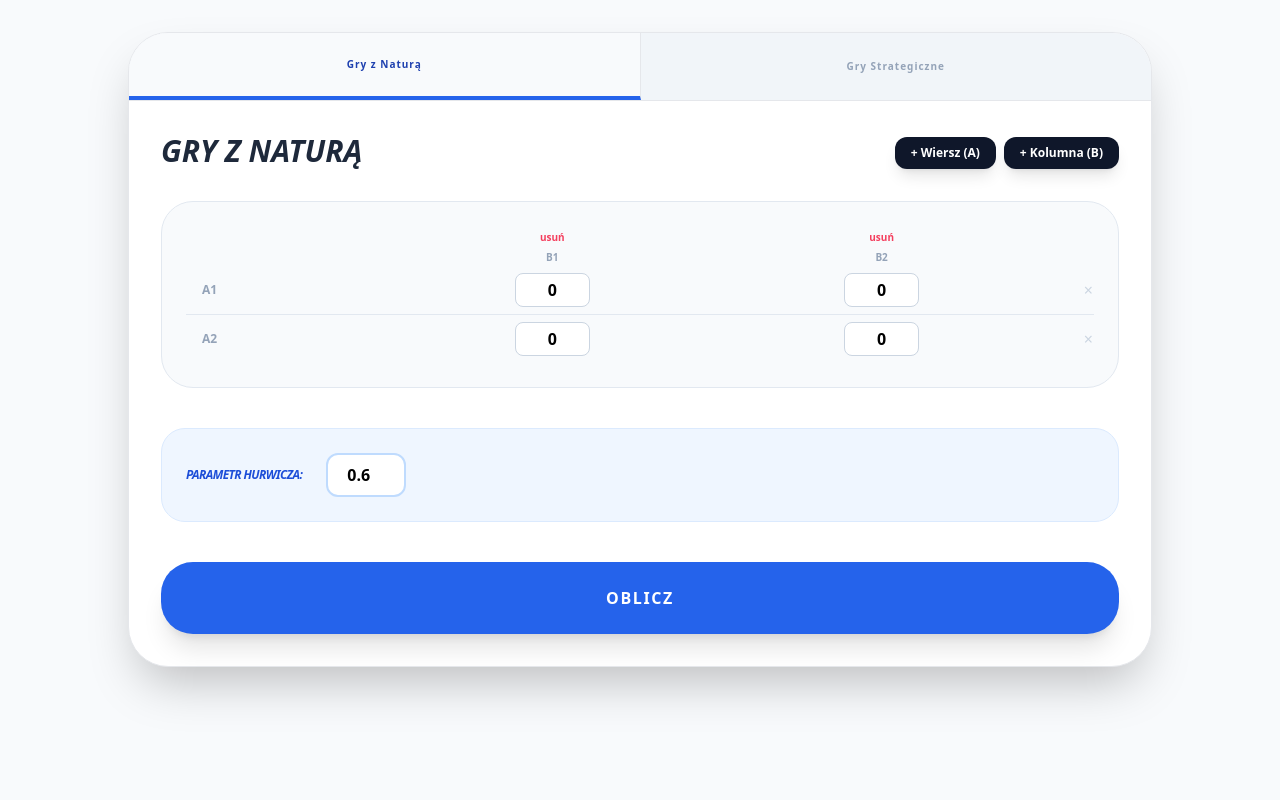
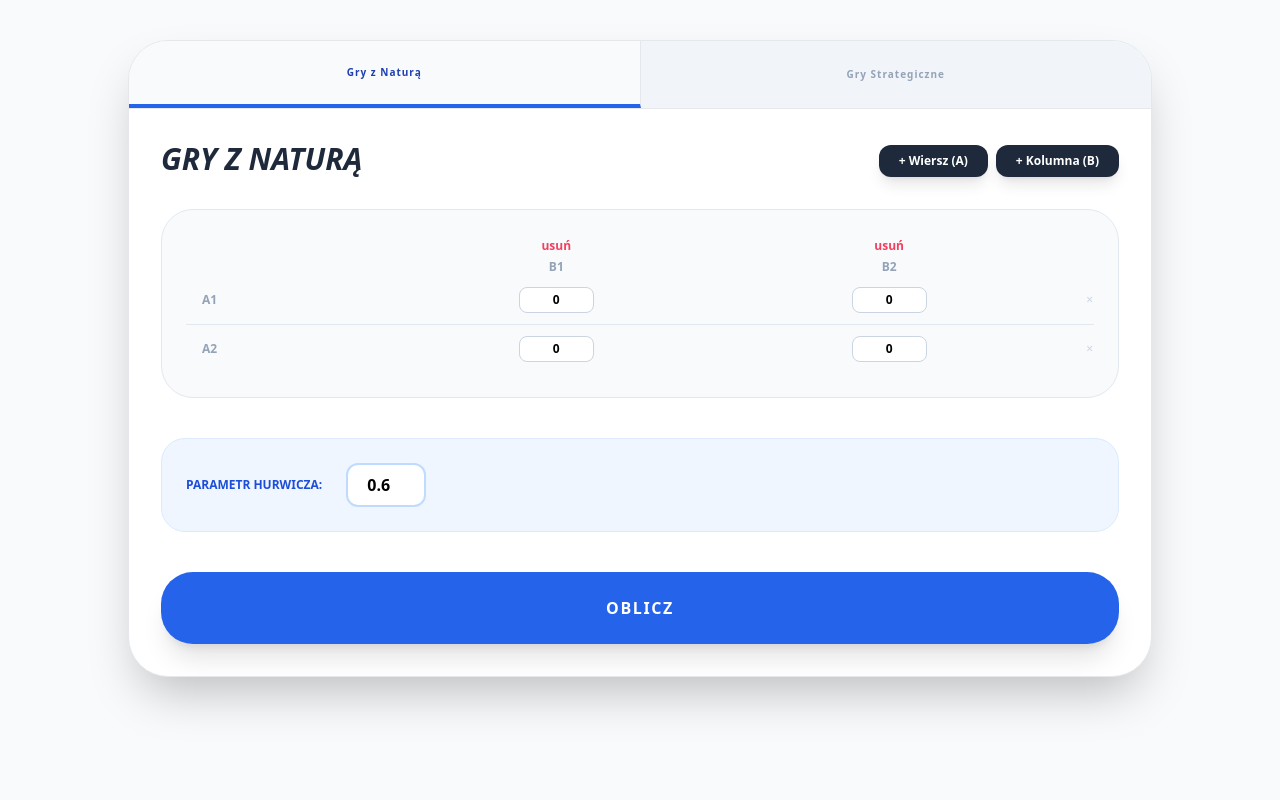
Before and after one commit to podsiadlojakub6-alt/program-bo, a Flask app: page / in a window 1280 px wide. Run offline with Flask 3, Linux system fonts and the light colour scheme; some libraries are stand-ins or nearby versions.

Commit message:
Update index.html

```diff
--- a/templates/index.html
+++ b/templates/index.html
@@ -2,14 +2,16 @@
 <html lang="pl">
 <head>
     <meta charset="UTF-8">
-    <title>BO Master Pro</title>
+    <title>Kalkulator Teorii Gier</title>
     <script src="https://cdn.tailwindcss.com"></script>
     <style>
         .input-cell { width: 75px; text-align: center; border: 1px solid #cbd5e1; padding: 4px; border-radius: 8px; font-weight: bold; }
         .tab-active { border-bottom: 4px solid #2563eb; color: #1e40af; background: #f8fafc; }
+        .panel-nature { background: #0f172a; border-top: 6px solid #3b82f6; }
+        .panel-game { background: #1e293b; border-top: 6px solid #10b981; }
     </style>
 </head>
-<body class="bg-slate-50 min-h-screen p-4 md:p-8">
+<body class="bg-slate-50 min-h-screen p-4 md:p-10">
     <div class="max-w-5xl mx-auto bg-white rounded-[2.5rem] shadow-2xl overflow-hidden border">
 
         <div class="flex bg-slate-100 border-b text-[10px] font-black uppercase tracking-widest text-slate-400">
@@ -20,90 +22,58 @@
         <div class="p-8">
             <form method="POST" id="mainForm">
                 <input type="hidden" name="mode" id="m" value="{{ mode }}">
-
                 <div class="flex justify-between items-end mb-8">
                     <h2 id="t" class="text-3xl font-black text-slate-800 uppercase italic">Macierz</h2>
                     <div class="flex gap-2">
-                        <button type="button" onclick="addRow()" class="bg-slate-900 text-white px-4 py-2 rounded-xl text-xs font-black shadow-lg hover:scale-105 transition">+ Wiersz (A)</button>
-                        <button type="button" onclick="addColumn()" class="bg-slate-900 text-white px-4 py-2 rounded-xl text-xs font-black shadow-lg hover:scale-105 transition">+ Kolumna (B)</button>
+                        <button type="button" onclick="addRow()" class="bg-slate-800 text-white px-5 py-2 rounded-xl text-xs font-black shadow-lg">+ Wiersz (A)</button>
+                        <button type="button" onclick="addColumn()" class="bg-slate-800 text-white px-5 py-2 rounded-xl text-xs font-black shadow-lg">+ Kolumna (B)</button>
                     </div>
                 </div>
 
                 <div class="overflow-x-auto mb-10 bg-slate-50 p-6 rounded-[2rem] border border-slate-200">
-                    <table id="mt" class="w-full text-center">
-                        <thead id="th" class="text-[10px] font-bold uppercase text-slate-400">
+                    <table id="mt" class="w-full text-center text-xs">
+                        <thead id="th" class="text-slate-400 uppercase font-bold">
                             <tr id="dr"><th></th><th class="p-1"><button type="button" onclick="removeCol(1)" class="text-rose-500">usuń</button></th><th class="p-1"><button type="button" onclick="removeCol(2)" class="text-rose-500">usuń</button></th><th></th></tr>
                             <tr id="hr"><th></th><th>B1</th><th>B2</th><th></th></tr>
                         </thead>
                         <tbody id="tb" class="divide-y divide-slate-200">
-                            <tr><td class="p-4 font-black text-xs text-slate-400 text-left">A1</td><td><input name="cell_0_0" class="input-cell" value="0"></td><td><input name="cell_0_1" class="input-cell" value="0"></td><td class="text-right"><button type="button" onclick="removeRow(this)" class="text-slate-300">×</button></td></tr>
-                            <tr><td class="p-4 font-black text-xs text-slate-400 text-left">A2</td><td><input name="cell_1_0" class="input-cell" value="0"></td><td><input name="cell_1_1" class="input-cell" value="0"></td><td class="text-right"><button type="button" onclick="removeRow(this)" class="text-slate-300">×</button></td></tr>
+                            <tr><td class="p-4 font-black text-slate-400 text-left">A1</td><td><input name="cell_0_0" class="input-cell" value="0"></td><td><input name="cell_0_1" class="input-cell" value="0"></td><td class="text-right"><button type="button" onclick="removeRow(this)" class="text-slate-300">×</button></td></tr>
+                            <tr><td class="p-4 font-black text-slate-400 text-left">A2</td><td><input name="cell_1_0" class="input-cell" value="0"></td><td><input name="cell_1_1" class="input-cell" value="0"></td><td class="text-right"><button type="button" onclick="removeRow(this)" class="text-slate-300">×</button></td></tr>
                         </tbody>
                     </table>
                 </div>
 
                 <div id="opts" class="mb-10 p-6 bg-blue-50 rounded-3xl flex items-center gap-6 border border-blue-100 hidden">
-                    <span class="text-xs font-black text-blue-700 uppercase italic tracking-tighter">Parametr Hurwicza:</span>
+                    <span class="text-xs font-black text-blue-700 uppercase">Parametr Hurwicza:</span>
                     <input type="number" step="0.1" name="gamma" value="0.6" class="w-20 p-2 border-2 border-blue-200 rounded-xl text-center font-black">
                 </div>
 
                 <button type="submit" class="w-full bg-blue-600 text-white font-black py-6 rounded-[2rem] shadow-xl hover:bg-blue-700 transition uppercase tracking-widest">Oblicz</button>
             </form>
 
-            <div id="resultsView" class="mt-12">
+            <div id="resultsView">
                 {% if results %}
                     {% if results.type == 'nature' %}
-                    <div id="natureRes">
-                        <h3 class="text-slate-800 font-black mb-6 uppercase tracking-widest text-sm italic">Raport: Gry z Naturą</h3>
-                        <div class="grid grid-cols-1 sm:grid-cols-2 lg:grid-cols-4 gap-6">
-                            <div class="bg-white border-b-4 border-blue-500 rounded-2xl p-6 shadow-xl shadow-blue-100/30 text-center">
-                                <p class="text-[10px] text-slate-400 font-black uppercase mb-1">Wald</p>
-                                <p class="text-3xl font-black text-slate-800 italic">A{{results.wald}}</p>
-                            </div>
-                            <div class="bg-white border-b-4 border-emerald-500 rounded-2xl p-6 shadow-xl shadow-emerald-100/30 text-center">
-                                <p class="text-[10px] text-slate-400 font-black uppercase mb-1">Hurwicz</p>
-                                <p class="text-3xl font-black text-slate-800 italic">A{{results.hur}}</p>
-                            </div>
-                            <div class="bg-white border-b-4 border-purple-500 rounded-2xl p-6 shadow-xl shadow-purple-100/30 text-center">
-                                <p class="text-[10px] text-slate-400 font-black uppercase mb-1">Bayes</p>
-                                <p class="text-3xl font-black text-slate-800 italic">A{{results.bayes}}</p>
-                            </div>
-                            <div class="bg-white border-b-4 border-rose-500 rounded-2xl p-6 shadow-xl shadow-rose-100/30 text-center">
-                                <p class="text-[10px] text-slate-400 font-black uppercase mb-1">Savage</p>
-                                <p class="text-3xl font-black text-slate-800 italic">A{{results.sav}}</p>
-                            </div>
+                    <div id="natureRes" class="mt-12 panel-nature rounded-[2.5rem] p-12 shadow-2xl text-white">
+                        <h3 class="text-blue-400 font-bold mb-8 uppercase tracking-widest text-xs">Wyniki: Gry z Naturą</h3>
+                        <div class="grid grid-cols-2 lg:grid-cols-4 gap-10 text-center">
+                            <div><p class="text-[10px] text-slate-500 font-bold uppercase mb-2">Wald</p><p class="text-3xl font-black italic">A{{results.wald}}</p></div>
+                            <div><p class="text-[10px] text-slate-500 font-bold uppercase mb-2">Hurwicz</p><p class="text-3xl font-black italic">A{{results.hur}}</p></div>
+                            <div><p class="text-[10px] text-slate-500 font-bold uppercase mb-2">Bayes</p><p class="text-3xl font-black italic">A{{results.bayes}}</p></div>
+                            <div><p class="text-[10px] text-slate-500 font-bold uppercase mb-2">Savage</p><p class="text-3xl font-black italic">A{{results.sav}}</p></div>
                         </div>
                     </div>
                     {% elif results.type == 'game' %}
-                    <div id="gameRes" class="space-y-6">
-                        <h3 class="text-slate-800 font-black mb-4 uppercase tracking-widest text-sm italic">Analiza Strategiczna</h3>
-                        <div class="grid grid-cols-1 md:grid-cols-2 gap-8">
-                            <div class="bg-gradient-to-br from-blue-600 to-blue-800 rounded-[2.5rem] p-8 text-white shadow-2xl">
-                                <p class="text-blue-200 font-black uppercase text-xs mb-4">Gracz A (Zyski)</p>
-                                {% if results.data.saddle %}
-                                    <p class="text-4xl font-black mb-2">A{{results.data.saddle.r}}</p>
-                                    <p class="text-sm italic">Zysk gwarantowany: {{results.data.va}}</p>
-                                {% elif results.data.mixed %}
-                                    <div class="space-y-2">
-                                        <p class="text-sm">A1 w {{results.data.mixed.p1_pct}}% czasu</p>
-                                        <p class="text-sm">A2 w {{results.data.mixed.p2_pct}}% czasu</p>
-                                        <p class="mt-4 pt-4 border-t border-white/20 text-xs">Średni zysk V = {{results.data.mixed.v}}</p>
-                                    </div>
-                                {% endif %}
-                            </div>
-                            <div class="bg-gradient-to-br from-rose-600 to-rose-800 rounded-[2.5rem] p-8 text-white shadow-2xl">
-                                <p class="text-rose-200 font-black uppercase text-xs mb-4">Gracz B (Straty)</p>
-                                {% if results.data.saddle %}
-                                    <p class="text-4xl font-black mb-2">B{{results.data.saddle.c}}</p>
-                                    <p class="text-sm italic">Strata maksymalna: {{results.data.vb}}</p>
-                                {% elif results.data.mixed %}
-                                    <div class="space-y-2">
-                                        <p class="text-sm">B1 w {{results.data.mixed.q1_pct}}% czasu</p>
-                                        <p class="text-sm">B2 w {{results.data.mixed.q2_pct}}% czasu</p>
-                                        <p class="mt-4 pt-4 border-t border-white/20 text-xs">Średnia strata V = {{results.data.mixed.v}}</p>
-                                    </div>
-                                {% endif %}
-                            </div>
+                    <div id="gameRes" class="mt-12 grid grid-cols-1 md:grid-cols-2 gap-8 text-white">
+                        <div class="panel-game rounded-[2.5rem] p-10 shadow-2xl border-l-8 border-blue-500">
+                            <p class="text-blue-400 font-black text-[10px] mb-4 uppercase">Gracz A</p>
+                            {% if results.data.saddle %}<p class="text-xl italic">Strategia: A{{results.data.saddle.r}} (Zysk: {{results.data.va}})</p>
+                            {% elif results.data.mixed %}<p class="text-sm italic">"Gram A1 w {{results.data.mixed.p1_pct}}% i A2 w {{results.data.mixed.p2_pct}}%. Średni zysk: {{results.data.mixed.v}}"</p>{% endif %}
+                        </div>
+                        <div class="panel-game rounded-[2.5rem] p-10 shadow-2xl border-l-8 border-rose-500">
+                            <p class="text-rose-400 font-black text-[10px] mb-4 uppercase">Gracz B</p>
+                            {% if results.data.saddle %}<p class="text-xl italic">Strategia: B{{results.data.saddle.c}} (Strata: {{results.data.vb}})</p>
+                            {% elif results.data.mixed %}<p class="text-sm italic">"Gram B1 w {{results.data.mixed.q1_pct}}% i B2 w {{results.data.mixed.q2_pct}}%. Średnia strata: {{results.data.mixed.v}}"</p>{% endif %}
                         </div>
                     </div>
                     {% endif %}
@@ -119,53 +89,39 @@
             document.getElementById('opts').style.display = (mode === 'nature') ? 'flex' : 'none';
             document.querySelectorAll('.flex > button').forEach(b => b.classList.remove('tab-active'));
             document.getElementById('b-' + mode).classList.add('tab-active');
-
-            // Ukryj stare wyniki po zmianie trybu
-            const resView = document.getElementById('resultsView');
-            if(resView) resView.style.display = 'none';
-
-            updateLabels();
+            updateNames();
         }
         setMode('{{mode}}' || 'nature');
 
-        function updateLabels() {
+        function updateNames() {
             const rows = document.querySelectorAll('#tb tr');
-            rows.forEach((r, i) => {
-                r.cells[0].innerText = 'A' + (i + 1);
-                r.querySelectorAll('input').forEach((n, j) => n.name = `cell_${i}_${j}`);
-            });
+            rows.forEach((r, i) => { r.cells[0].innerText = 'A' + (i + 1); r.querySelectorAll('input').forEach((n, j) => n.name = `cell_${i}_${j}`); });
             const heads = document.querySelectorAll('#hr th');
-            for (let i = 1; i < heads.length - 1; i++) {
-                heads[i].innerText = 'B' + i;
-            }
+            for (let i = 1; i < heads.length - 1; i++) heads[i].innerText = 'B' + i;
         }
         function addRow() {
             const b = document.getElementById('tb'), c = document.getElementById('hr').cells.length - 2, r = document.createElement('tr');
             let s = `<td class="p-4 font-black text-xs text-slate-400 text-left"></td>`;
             for (let i = 0; i < c; i++) s += `<td><input class="input-cell" value="0"></td>`;
             s += `<td class="text-right"><button type="button" onclick="removeRow(this)" class="text-slate-300">×</button></td>`;
-            r.innerHTML = s; b.appendChild(r); updateLabels();
+            r.innerHTML = s; b.appendChild(r); updateNames();
         }
         function addColumn() {
             const dr = document.getElementById('dr'), hr = document.getElementById('hr'), rows = document.querySelectorAll('#tb tr');
             const nI = hr.cells.length - 1;
-            const thD = document.createElement('th'); thD.className = "p-1"; thD.innerHTML = `<button type="button" onclick="removeCol(${nI})" class="text-rose-500 text-[9px] font-bold">USUŃ</button>`;
+            const thD = document.createElement('th'); thD.className = "p-1"; thD.innerHTML = `<button type="button" onclick="removeCol(${nI})" class="text-rose-500">usuń</button>`;
             dr.insertBefore(thD, dr.lastElementChild);
-            const thH = document.createElement('th'); thH.className = "p-3";
-            hr.insertBefore(thH, hr.lastElementChild);
-            rows.forEach(r => {
-                const td = document.createElement('td'); td.innerHTML = `<input class="input-cell" value="0">`;
-                r.insertBefore(td, r.lastElementChild);
-            });
-            updateLabels();
+            const thH = document.createElement('th'); thH.className = "p-2"; hr.insertBefore(thH, hr.lastElementChild);
+            rows.forEach(r => { const td = document.createElement('td'); td.innerHTML = `<input class="input-cell" value="0">`; r.insertBefore(td, r.lastElementChild); });
+            updateNames();
         }
-        function removeRow(btn) { if (document.querySelectorAll('#tb tr').length > 1) { btn.closest('tr').remove(); updateLabels(); } }
+        function removeRow(btn) { if (document.querySelectorAll('#tb tr').length > 1) { btn.closest('tr').remove(); updateNames(); } }
         function removeCol(i) {
             const dr = document.getElementById('dr'), hr = document.getElementById('hr'), rows = document.querySelectorAll('#tb tr');
             if (hr.cells.length > 3) {
                 dr.deleteCell(i); hr.deleteCell(i); rows.forEach(r => r.deleteCell(i));
                 dr.querySelectorAll('button').forEach((b, idx) => b.setAttribute('onclick', `removeCol(${idx + 1})`));
-                updateLabels();
+                updateNames();
             }
         }
     </script>
```
